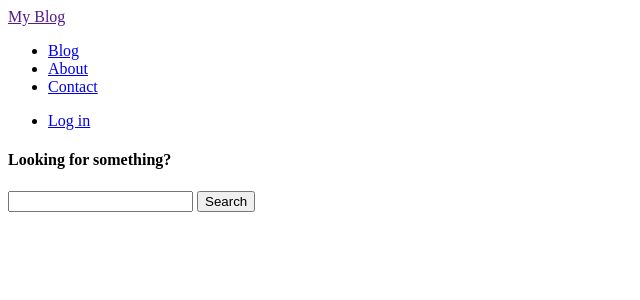
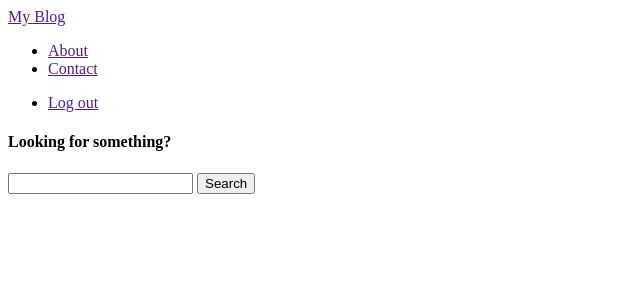
Before and after one commit to jdgilbert6/incubator_mvc_framework, a PHP site: template template/blog/block/list_posts.phtml in a window 1280 px wide. Shown: the top 300 px of the page, without its empty margins (0-640 px from the left). Run offline with PHP 8.4, Linux system fonts and the light colour scheme; the template is opened without the code that fills it, so the values that code supplies are empty; some libraries are stand-ins or nearby versions.

Commit message:
Added links to hrefs and changed link in href for My Blog link

```diff
--- a/template/header.phtml
+++ b/template/header.phtml
@@ -12,30 +12,17 @@
         <div class="container-fluid">
             <!-- Brand and toggle get grouped for better mobile display -->
             <div class="navbar-header">
-<!--                <button type="button" class="navbar-toggle collapsed" data-toggle="collapse" data-target="#bs-example-navbar-collapse-1">-->
-<!--                    <span class="sr-only">Toggle navigation</span>-->
-<!--                    <span class="icon-bar"></span>-->
-<!--                    <span class="icon-bar"></span>-->
-<!--                    <span class="icon-bar"></span>-->
-<!--                </button>-->
-                <a class="navbar-brand" href=<?php echo Bootstrap::getUrl('/admin/admin/index')?>>My Blog</a>
+                <a class="navbar-brand" href=<?php echo Bootstrap::getUrl('/blog/view/list')?>>My Blog</a>
             </div>
 
             <!-- Collect the nav links, forms, and other content for toggling -->
             <div class="collapse navbar-collapse" id="bs-example-navbar-collapse-1">
                 <ul class="nav navbar-nav navbar">
-                    <li><a href="#">Blog</a></li>
-                    <li><a href="#">About</a></li>
-                    <li><a href="#">Contact</a></li>
+                    <li><a href=<?php echo Bootstrap::getUrl('/blog/page/about')?>>About</a></li>
+                    <li><a href=<?php echo Bootstrap::getUrl('/blog/page/contact')?>>Contact</a></li>
                 </ul>
-<!--                <form class="navbar-form navbar-left" role="search">-->
-<!--                    <div class="form-group">-->
-<!--                        <input type="text" class="form-control" placeholder="Search">-->
-<!--                    </div>-->
-<!--                    <button type="submit" class="btn btn-default">Submit</button>-->
-<!--                </form>-->
                 <ul class="nav navbar-nav navbar-right">
-                    <li><a href="#">Log in</a></li>
+                    <li><a href=<?php echo Bootstrap::getUrl('/base/account/logout')?>>Log out</a></li>
                 </ul>
             </div><!-- /.navbar-collapse -->
         </div><!-- /.container-fluid -->
```
